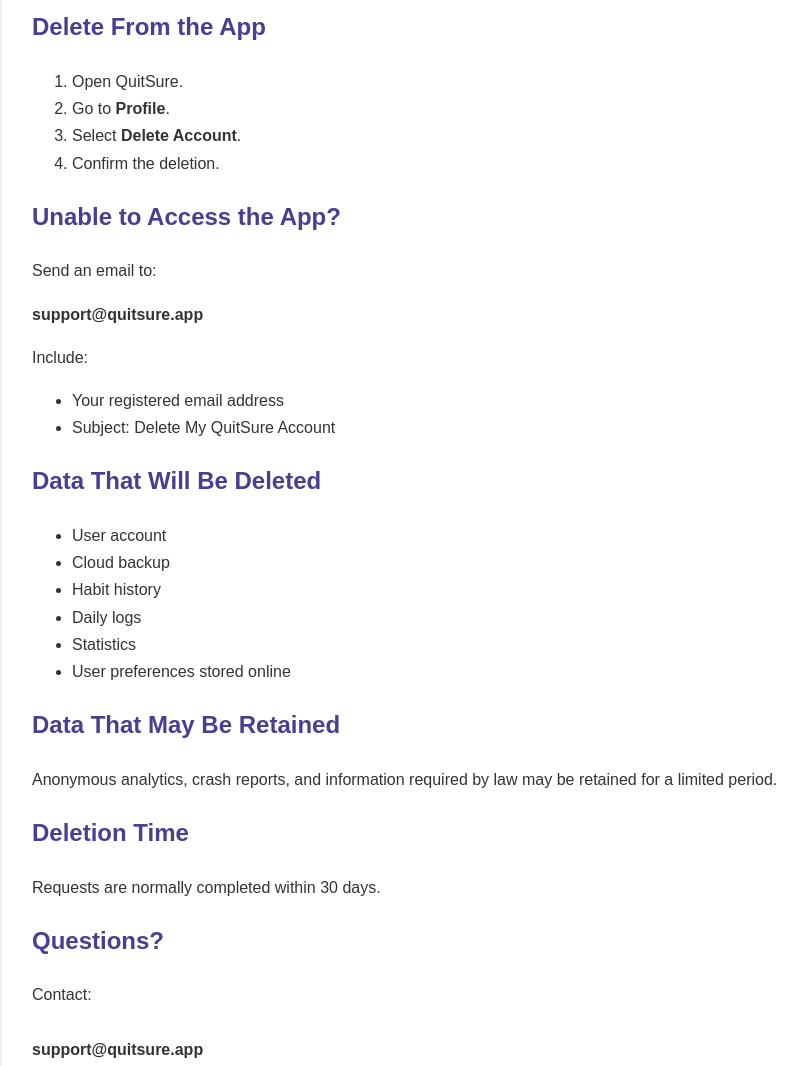
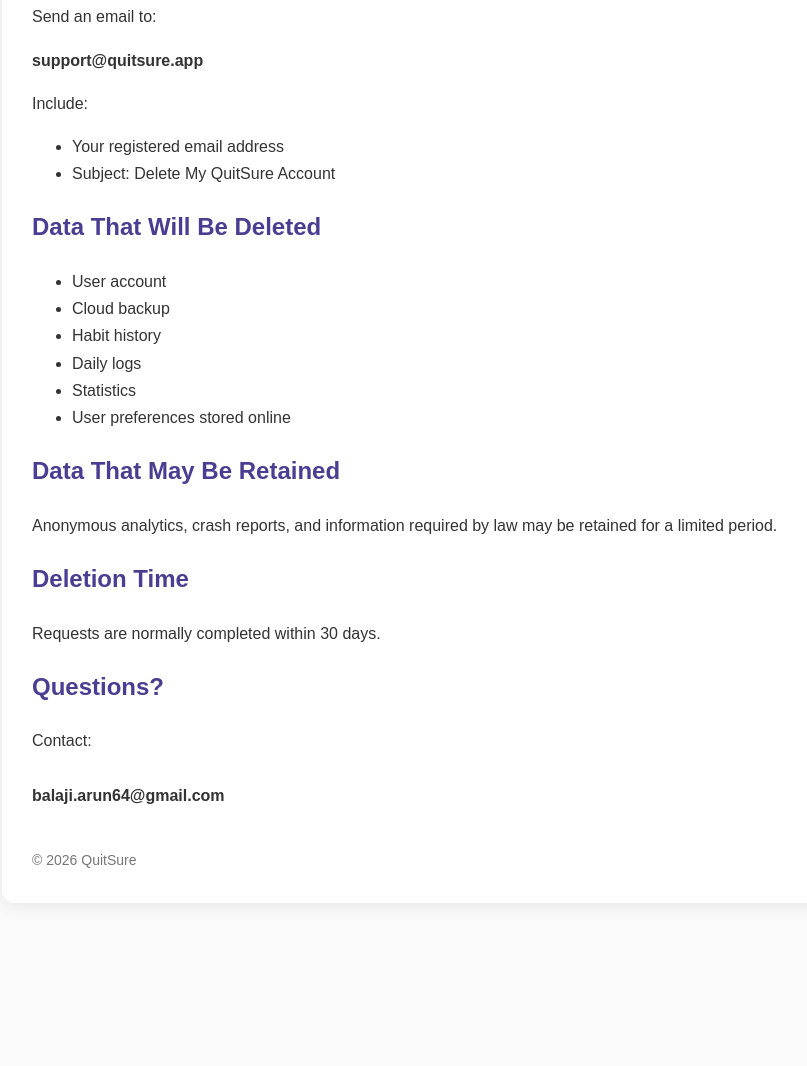
Before and after one commit to Arunbalaji001/quitsureinfo, a website built with webpack: page delete-account.html in a window 1280 px wide. Shown: the part 197-1263 px from the top of the page, without its empty margins (188-995 px from the left). After the commit the page ends 1130 px from the top, so only its background shows below. Built offline with nearby package versions, Linux system fonts and the light colour scheme.

Commit message:
Mail Updated

```diff
--- a/delete-account.html
+++ b/delete-account.html
@@ -50,21 +50,6 @@
     You can permanently delete your QuitSure account and all associated cloud data.
   </p>
 
-  <h2>Delete From the App</h2>
-
-  <ol>
-
-    <li>Open QuitSure.</li>
-
-    <li>Go to <strong>Profile</strong>.</li>
-
-    <li>Select <strong>Delete Account</strong>.</li>
-
-    <li>Confirm the deletion.</li>
-
-  </ol>
-
-  <h2>Unable to Access the App?</h2>
 
   <p>
 
@@ -134,7 +119,7 @@
 
     <br><br>
 
-    <b>support@quitsure.app</b>
+    <b>balaji.arun64@gmail.com</b>
 
   </p>
 
```
Also changed, not shown: privacy.html (+1 -1 lines).
